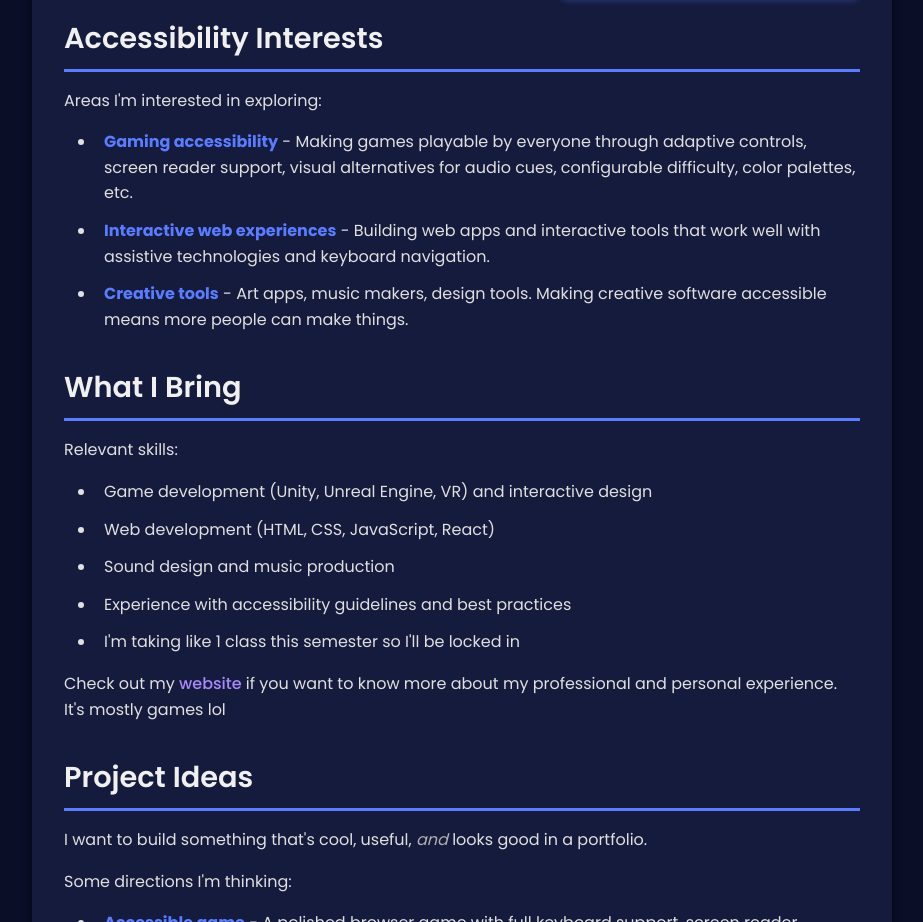
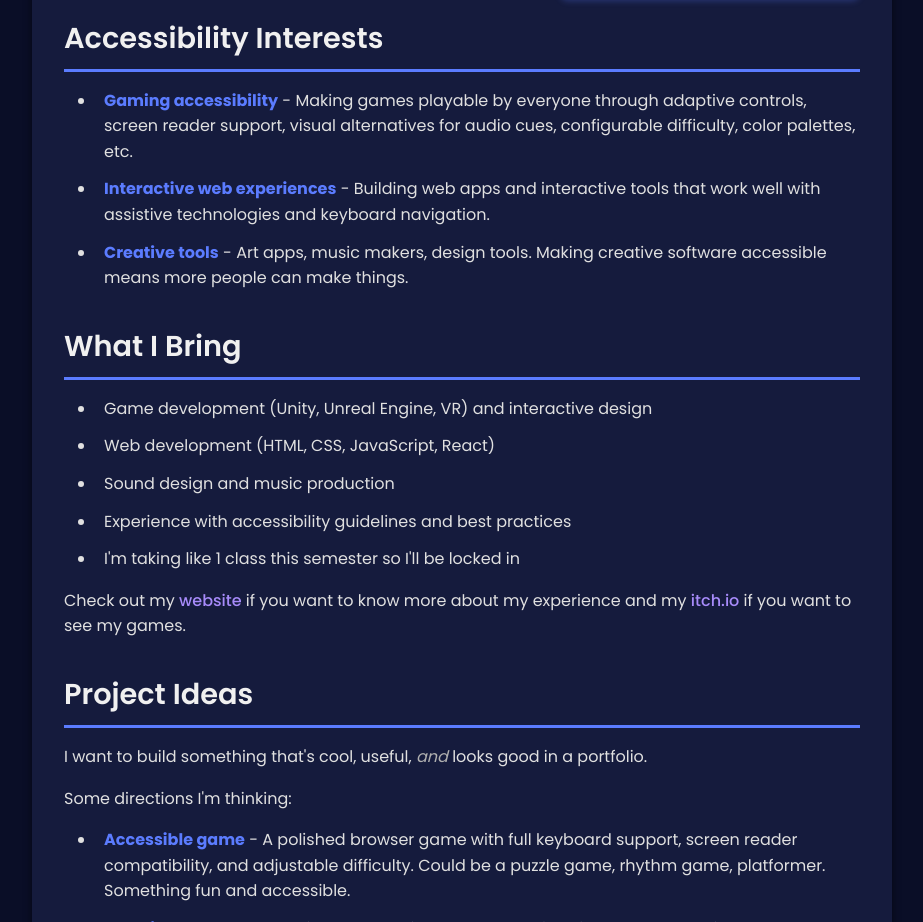
Before and after one commit to hannaharmon/accessible-web-page-bio, a plain HTML site: page index.html in a window 1280 px wide. Shown: the part 593-1515 px from the top of the page, without its empty margins (178-1101 px from the left). Drawn offline with Linux system fonts and the light colour scheme.

Commit message:
Change: add itch link

```diff
--- a/index.html
+++ b/index.html
@@ -30,7 +30,6 @@
 
         <section id="interests">
             <h2>Accessibility Interests</h2>
-            <p>Areas I'm interested in exploring:</p>
             <ul>
                 <li><strong>Gaming accessibility</strong> - Making games playable by everyone through adaptive controls, screen reader support, visual alternatives for audio cues, configurable difficulty, color palettes, etc.</li>
                 <li><strong>Interactive web experiences</strong> - Building web apps and interactive tools that work well with assistive technologies and keyboard navigation.</li>
@@ -40,7 +39,6 @@
 
         <section id="experience">
             <h2>What I Bring</h2>
-            <p>Relevant skills:</p>
             <ul>
                 <li>Game development (Unity, Unreal Engine, VR) and interactive design</li>
                 <li>Web development (HTML, CSS, JavaScript, React)</li>
@@ -48,7 +46,7 @@
                 <li>Experience with accessibility guidelines and best practices</li>
                 <li>I'm taking like 1 class this semester so I'll be locked in</li>
             </ul>
-            <p>Check out my <a href="https://hannaharmon.github.io/personal-website/" target="_blank" rel="noopener noreferrer">website</a> if you want to know more about my professional and personal experience. It's mostly games lol</p>
+            <p>Check out my <a href="https://hannaharmon.github.io/personal-website/" target="_blank" rel="noopener noreferrer">website</a> if you want to know more about my experience and my <a href="https://hannaharmon.itch.io/" target="_blank" rel="noopener noreferrer">itch.io</a> if you want to see my games.</p>
         </section>
 
         <section id="collaboration">
```
